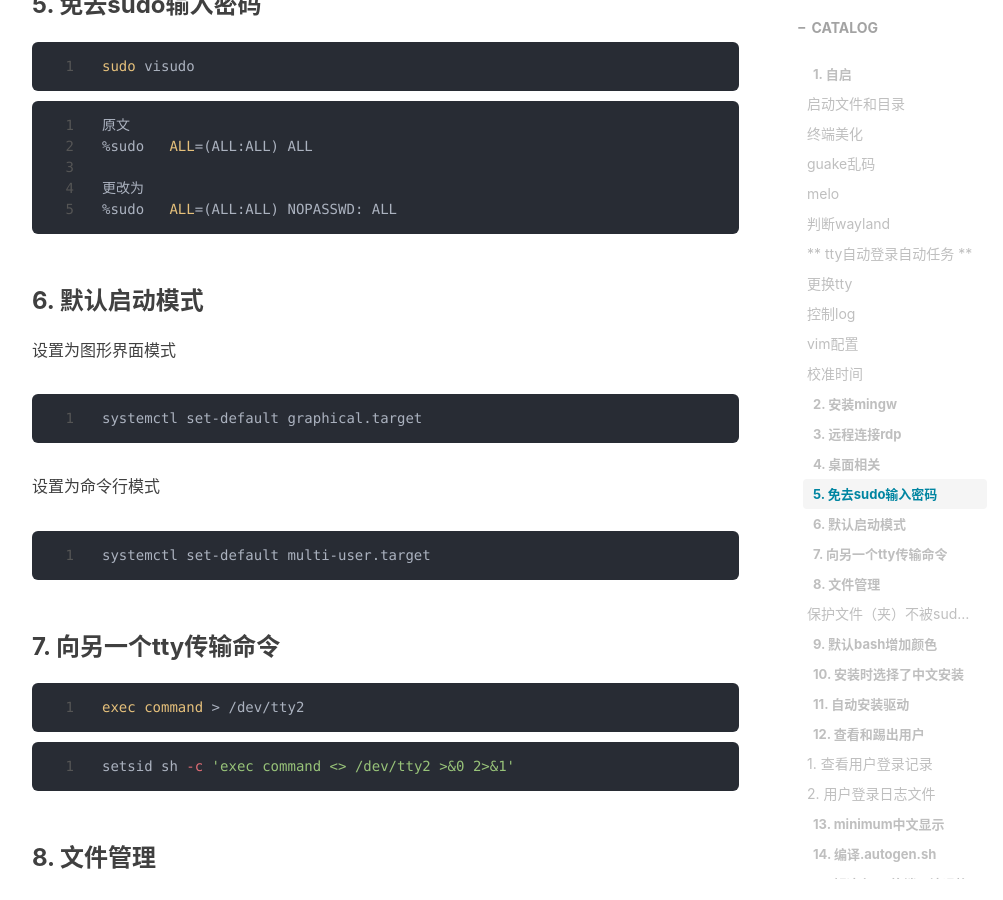
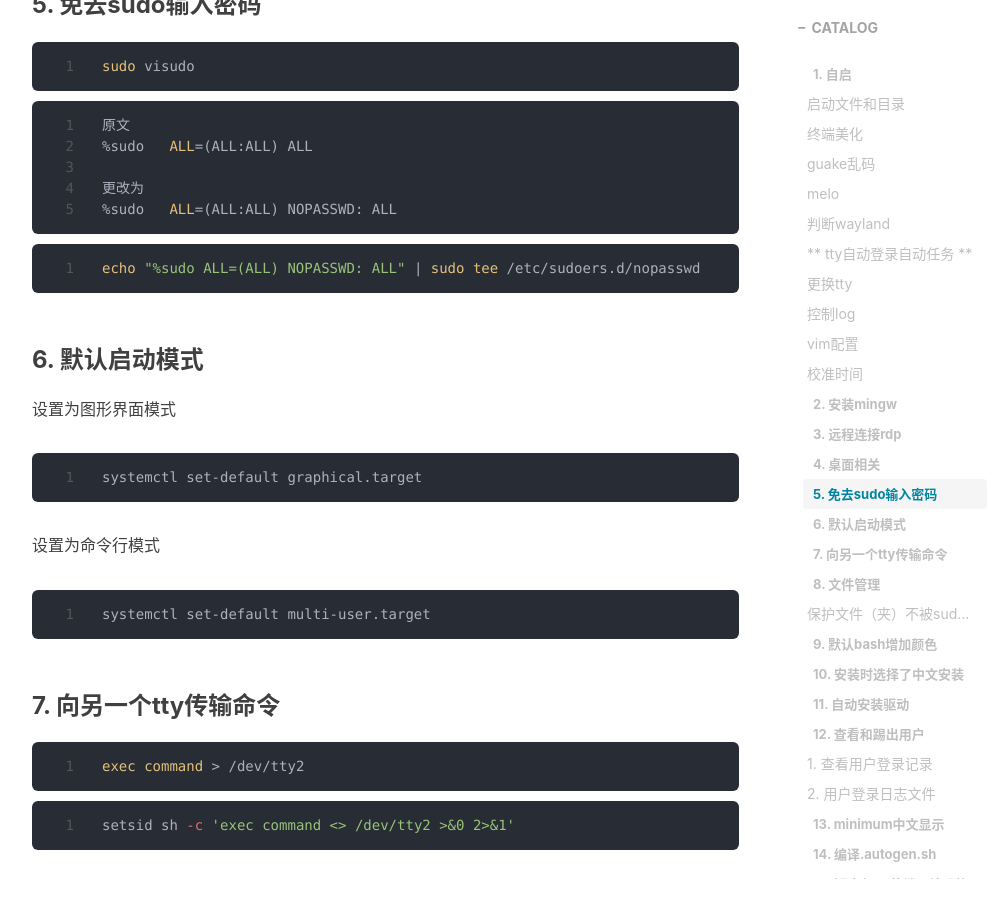
Before and after one commit to Zeknes/zeknes.github.io, a Jekyll site: the page built from _posts/2022-11-11-linux-system-tweaks.md, in a window 1280 px wide and 900 px high, scrolled down 3821 px. Shown: the whole window, without its empty margins (233-1236 px from the left). Built offline with Jekyll 4.4.1, drawn with Linux system fonts in a browser that asks for light colours; nearby versions of some CDN libraries; comment, search, counter and statistics services are not loaded.

Commit message:
modified sudor nopasswd

````diff
--- a/_posts/2022-11-11-linux-system-tweaks.md
+++ b/_posts/2022-11-11-linux-system-tweaks.md
@@ -182,6 +182,10 @@ sudo visudo
 %sudo   ALL=(ALL:ALL) NOPASSWD: ALL
 ```
 
+```shell
+echo "%sudo ALL=(ALL) NOPASSWD: ALL" | sudo tee /etc/sudoers.d/nopasswd
+```
+
 
 
 ### 6. 默认启动模式
````
